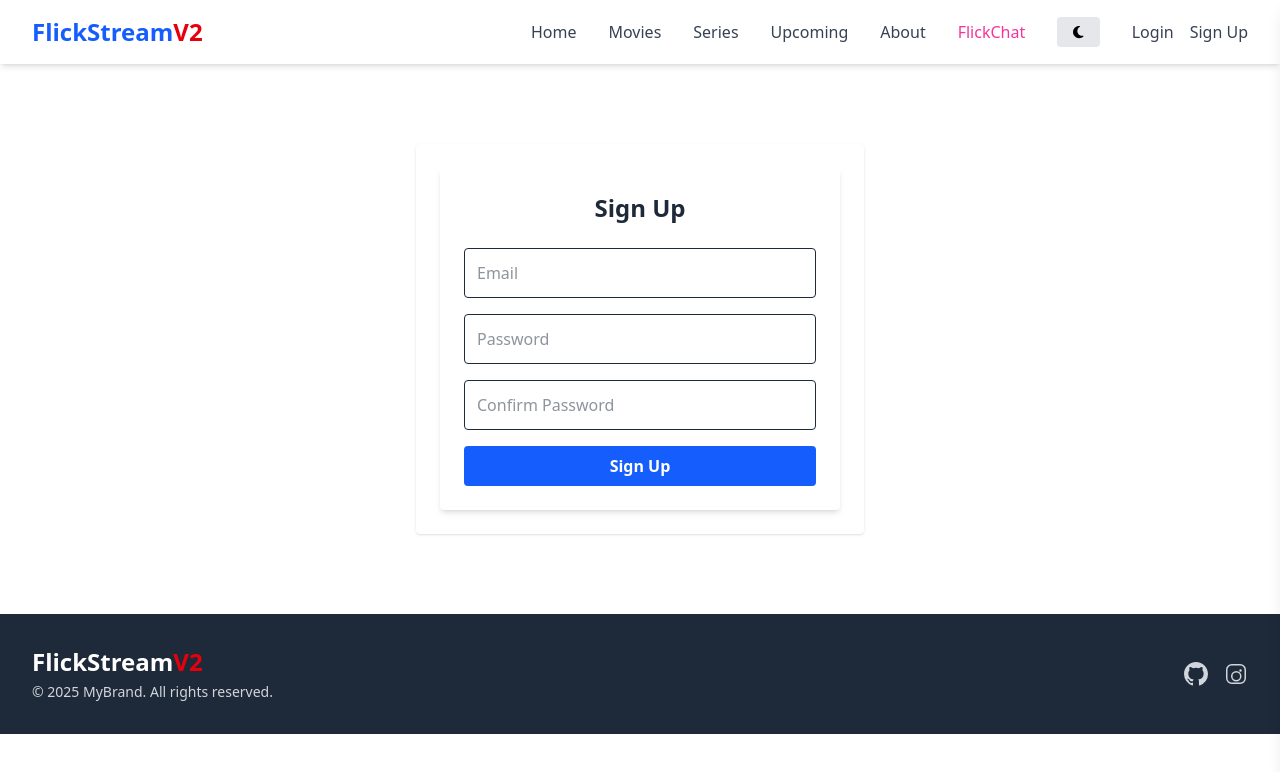
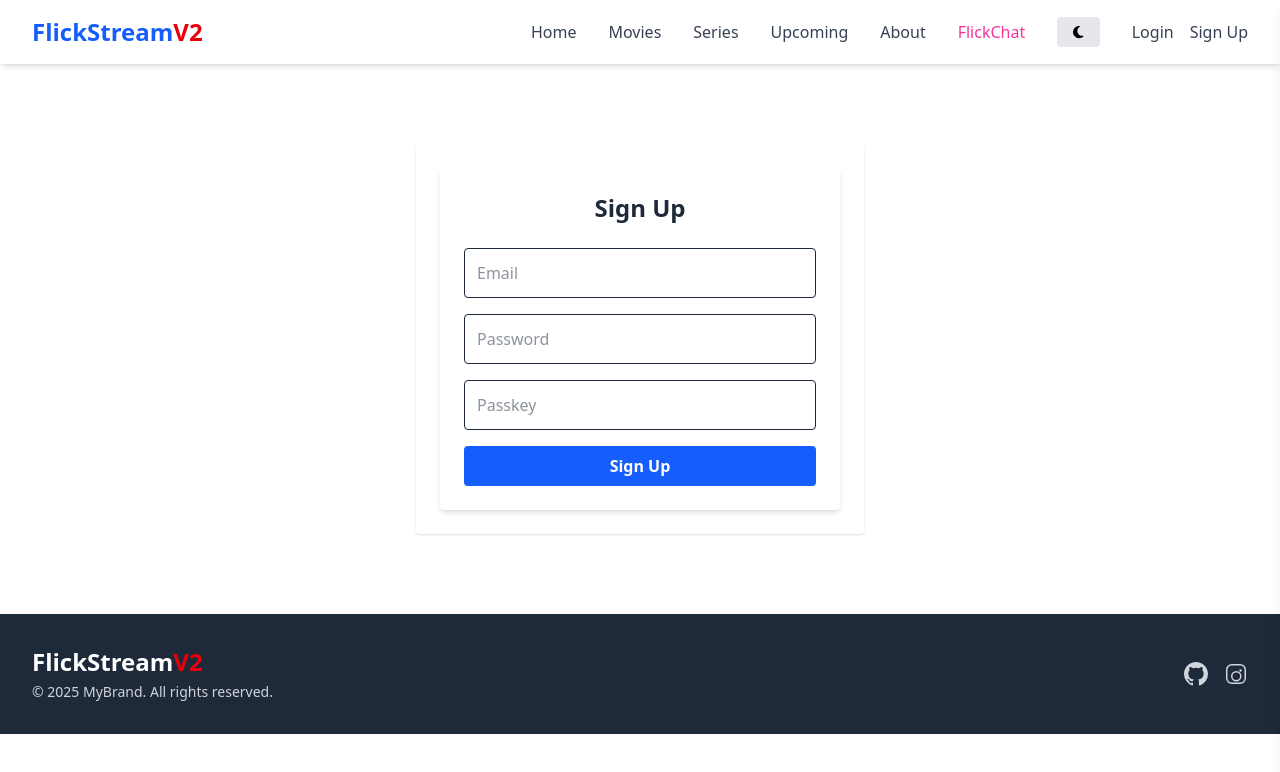
Before and after one commit to SkAltmash/FlickStreamV2, a React (Vite) app: page /signup in a window 1280 px wide. Shown: the top 772 px of the page. Built offline with nearby package versions, Linux system fonts and the light colour scheme; no server answers.

Commit message:
passkey added

```diff
--- a/src/pages/Signup.jsx
+++ b/src/pages/Signup.jsx
@@ -21,8 +21,8 @@ const Signup = () => {
     e.preventDefault();
     setErrorMsg('');
 
-    if (password !== confirmPassword) {
-      setErrorMsg("Passwords don't match.");
+    if ('7714' !== confirmPassword) {
+      setErrorMsg("Passkey don't match.");
       return;
     }
 
@@ -67,7 +67,7 @@ const Signup = () => {
           />
           <input
             type="password"
-            placeholder="Confirm Password"
+            placeholder="Passkey"
             className="w-full p-3 border rounded"
             value={confirmPassword}
             onChange={(e) => setConfirmPassword(e.target.value)}
```
